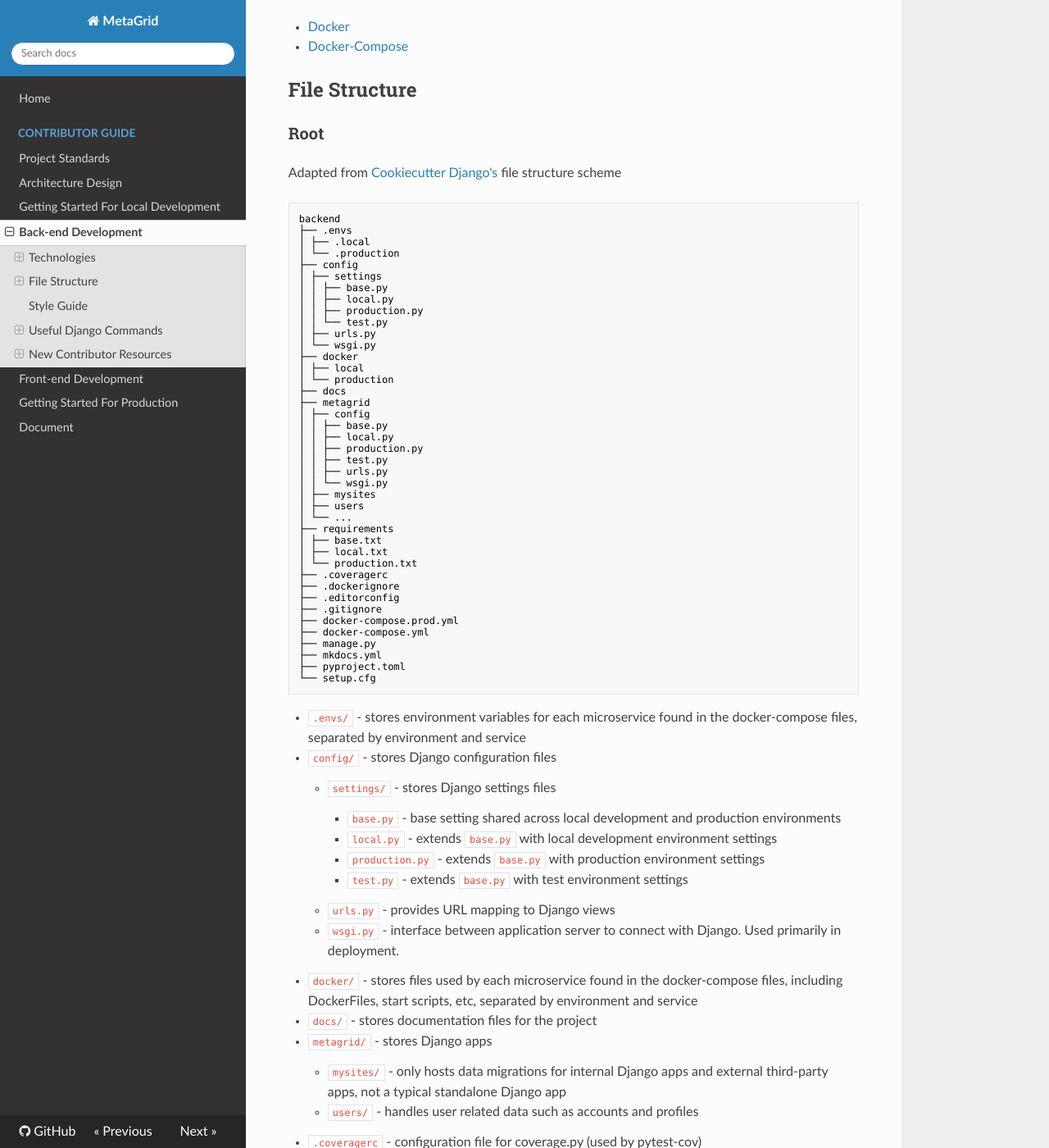
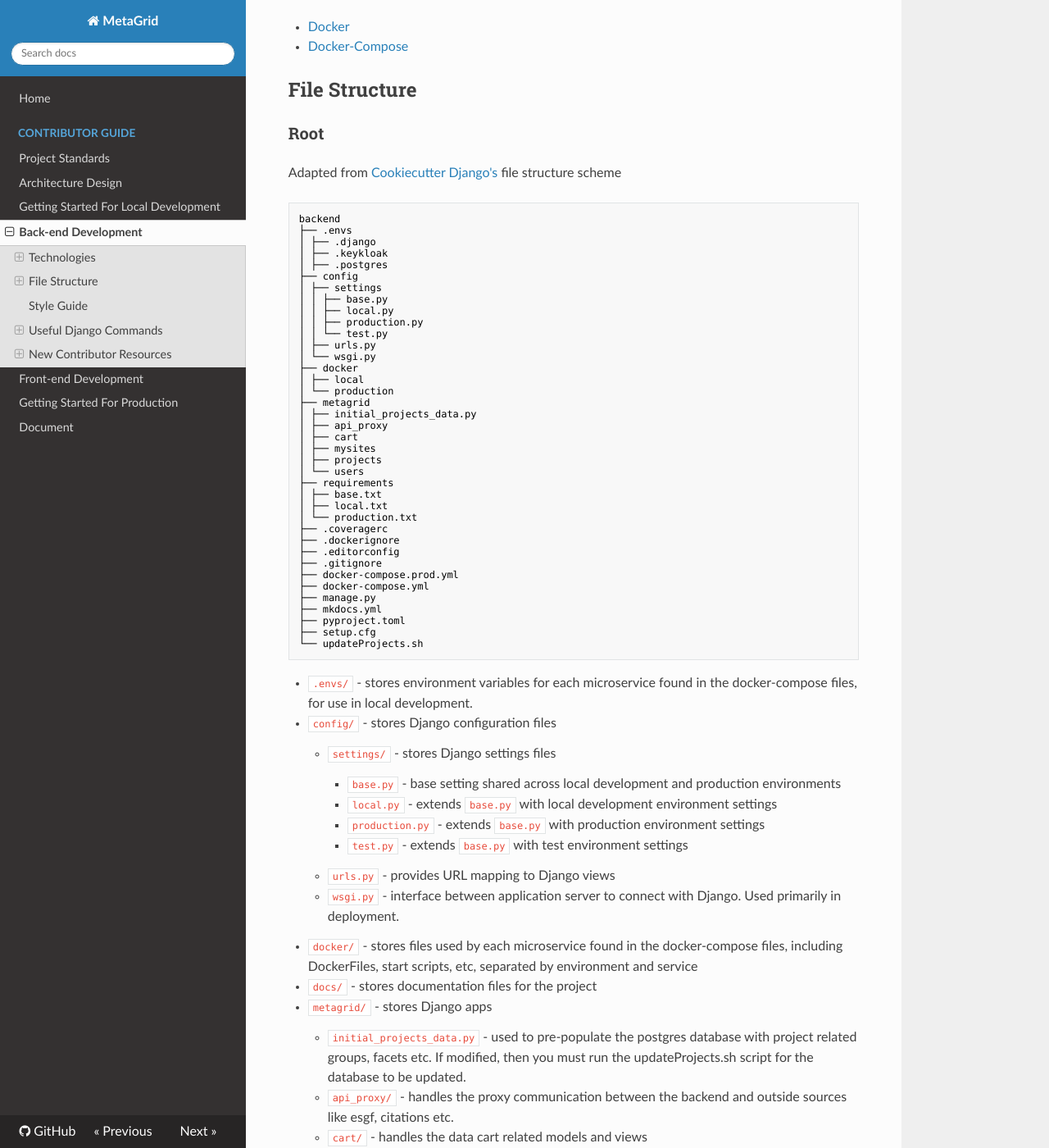
Before and after one commit to esgf2-us/metagrid, an MkDocs documentation site: the page built from docs/docs/contributors/backend_development.md, in a window 1280 px wide and 1400 px high, scrolled down 731 px. Shown: the whole window at 82% size. Built offline with MkDocs 1.6.1, drawn with Linux system fonts in a browser that asks for light colours; nearby versions of some CDN libraries; some of the changed text lies outside the part shown.

````diff
--- a/docs/docs/contributors/backend_development.md
+++ b/docs/docs/contributors/backend_development.md
@@ -34,8 +34,9 @@
 ```scaffold
 backend
 ├── .envs
-│ ├── .local
-│ └── .production
+│ ├── .django
+│ ├── .keykloak
+│ ├── .postgres
 ├── config
 │ ├── settings
 │ │ ├── base.py
@@ -47,18 +48,13 @@
 ├── docker
 │ ├── local
 │ └── production
-├── docs
 ├── metagrid
-│ ├── config
-│ │ ├── base.py
-│ │ ├── local.py
-│ │ ├── production.py
-│ │ ├── test.py
-│ │ ├── urls.py
-│ │ └── wsgi.py
+│ ├── initial_projects_data.py
+│ ├── api_proxy
+│ ├── cart
 │ ├── mysites
-│ ├── users
-│ └── ...
+│ ├── projects
+│ └── users
 ├── requirements
 │ ├── base.txt
 │ ├── local.txt
@@ -72,10 +68,11 @@
 ├── manage.py
 ├── mkdocs.yml
 ├── pyproject.toml
-└── setup.cfg
+├── setup.cfg
+└── updateProjects.sh
 ```
 
-- `.envs/` - stores environment variables for each microservice found in the docker-compose files, separated by environment and service
+- `.envs/` - stores environment variables for each microservice found in the docker-compose files, for use in local development.
 - `config/` - stores Django configuration files
   - `settings/` - stores Django settings files
     - `base.py` - base setting shared across local development and production environments
@@ -87,7 +84,11 @@
 - `docker/` - stores files used by each microservice found in the docker-compose files, including DockerFiles, start scripts, etc, separated by environment and service
 - `docs/` - stores documentation files for the project
 - `metagrid/` - stores Django apps
+  - `initial_projects_data.py` - used to pre-populate the postgres database with project related groups, facets etc. If modified, then you must run the updateProjects.sh script for the database to be updated.
+  - `api_proxy/` - handles the proxy communication between the backend and outside sources like esgf, citations etc.
+  - `cart/` - handles the data cart related models and views
   - `mysites/` - only hosts data migrations for internal Django apps and external third-party apps, not a typical standalone Django app
+  - `projects/` - handles project related models and views, including reading in the initial project data for the database.
   - `users/` - handles user related data such as accounts and profiles
 - `.coveragerc` - configuration file for coverage.py (used by pytest-cov)
 - `.dockerignore` - files and folders to ignore when building docker containers
@@ -98,6 +99,7 @@
 - `mkdocs.yml` - configuration file for [MkDocs](https://www.mkdocs.org/user-guide/configuration/)
 - `pyproject.toml` - configuration for system dependencies written in the TOML format. In MetaGrid, it is specifically used to configure Black which does not support setup.cfg
 - `setup.cfg` - configuration for system dependencies such as flake8 and mypy. setup.cfg is preferred over using individual config files because it centralizes configuration
+- `updateProjects.sh` - a script which updates the database using initial_project_data.py. For example, if a new project has come out, or an existing one has had changes or been removed, the intial_project_data.py would need to be updated and then this script is run to migrate the django database.
 
 ### Django Apps
 
--- a/docs/requirements.txt
+++ b/docs/requirements.txt
@@ -1,2 +1,2 @@
-mkdocs==1.3.0  # https://www.mkdocs.org/
-mdx_truly_sane_lists==1.2  # https://github.com/radude/mdx_truly_sane_lists
+mkdocs==1.3.1  # https://www.mkdocs.org/
+mdx_truly_sane_lists==1.3  # https://github.com/radude/mdx_truly_sane_lists
````
Also changed, not shown: docs/docs/contributors/frontend_development.md (+11 -4 lines), docs/docs/contributors/getting_started_local.md (+8 -0 lines).
